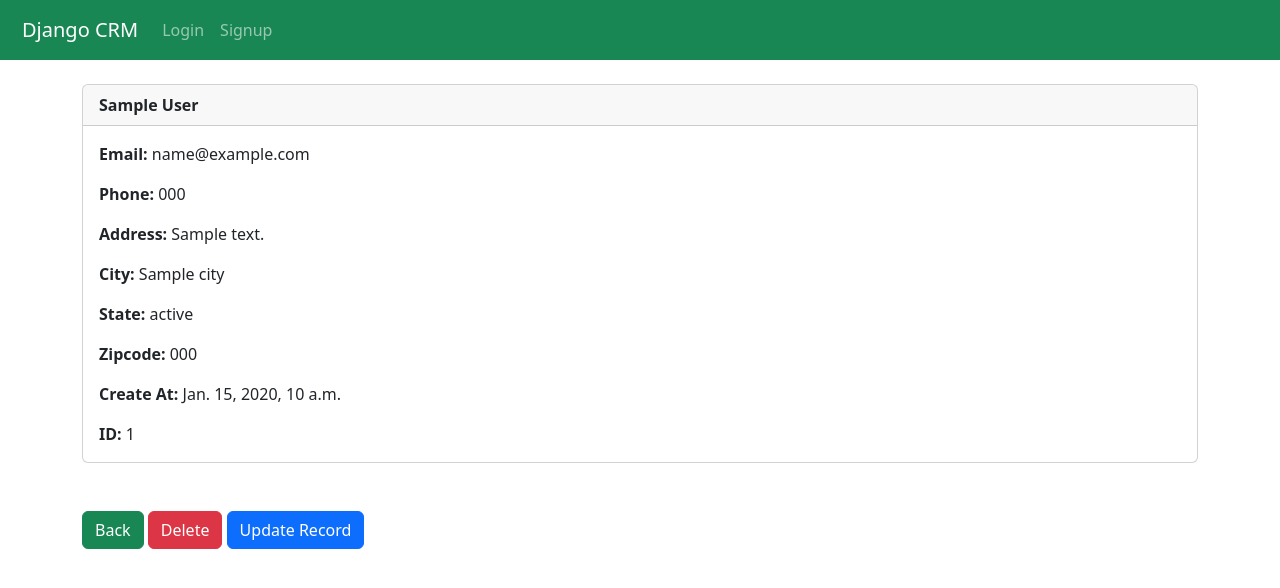
After one commit to Shakeeb01/Django-Updated-CRM, a Django app: template website/templates/website/record.html in a window 1280 px wide. The commit adds this page. Shown: the top 588 px of the page. Run offline with Django 5.2, Linux system fonts and the light colour scheme; the template is opened without the code that fills it: most values are stand-ins (such as "Sample title", 1, 10 or a date in 2020).

Commit message:
Final Commit as CRUD operation completed

```diff
--- a/website/templates/website/home.html
+++ b/website/templates/website/home.html
@@ -8,7 +8,7 @@
       <table class="table table-bordered table-hover">
           <thead class="table-dark text-center">
               <tr>
-                  <th>i d</th>
+                  <th>id</th>
                   <th>Created At</th>
                   <th>Name</th>
                   <th>Email</th>
@@ -24,7 +24,7 @@
                 {% if records %}
                   {% for record in records %}
                     <tr style="cursor: pointer;">
-                      <td><a href=""> {{record.id}} </a></td>
+                      <td><a href="{% url 'record' record.id %}"> {{record.id}} </a></td>
                       <td>{{record.created_at}}</td>
                       <td>{{ record.first_name }} {{ record.last_name }}</td>
                       <td>{{record.email}}</td>
--- a/website/templates/website/navbar.html
+++ b/website/templates/website/navbar.html
@@ -9,7 +9,7 @@
 
           {% if user.is_authenticated %}
           <li class="nav-item">
-            <a class="nav-link " aria-current="page" href="">Add Record</a>
+            <a class="nav-link " aria-current="page" href="{% url 'add_record' %}">Add Record</a>
           </li>
           <li class="nav-item">
             <a class="nav-link " aria-current="page" href="{% url 'logout' %}">Logout</a>
--- /dev/null
+++ b/website/templates/website/record.html
@@ -0,0 +1,52 @@
+{% extends 'website/base.html' %}
+{% block content %}
+
+
+
+<div class="card">
+  <div class="card-header"><strong>
+    	{{ record.first_name }}
+		{{ record.last_name }}</strong>
+  </div>
+  <div class="card-body">
+
+
+
+<p class="card-text">
+<strong>Email: </strong>{{ record.email }}</p>
+
+<p class="card-text">
+<strong>Phone: </strong>{{ record.phone }}
+</p>
+
+<p class="card-text">
+<strong>Address: </strong>{{ record.address }}</p>
+
+<p class="card-text">
+<strong>City: </strong>{{ record.city }}</p>
+
+<p class="card-text">
+<strong>State: </strong>{{ record.state }}</p>
+
+<p class="card-text">
+<strong>Zipcode: </strong>{{ record.zipcode }}</p>
+
+<p class="card-text">
+<strong>Create At: </strong>{{record.created_at }}</p>
+
+<p class="card-text">
+<strong>ID: </strong>{{ record.id }}</p>
+
+
+  </div>
+</div>
+
+<br/><br/>
+<a href="{% url 'home' %}" class="btn btn-success">Back</a>
+
+<a href="{% url 'delete_record' record.id %}" class="btn btn-danger">Delete</a>
+
+<a href="{% url 'update_record' record.id %}" class="btn btn-primary">Update Record</a>
+
+
+{% endblock %}
--- a/website/urls.py
+++ b/website/urls.py
@@ -6,4 +6,8 @@ urlpatterns = [
     path('',views.home,name='home'),
     path('logout/',views.logout_user,name='logout'),
     path('register/',views.register_user,name='register'),
+    path('add_record/',views.add_new_record,name='add_record'),
+    path('record/<int:pk>',views.record_detail,name='record'),
+    path('delete-record/<int:pk>',views.delete_record,name='delete_record'),
+    path('update-record/<int:pk>',views.update_record,name='update_record'),
 ]
```
Also changed, not shown: website/forms.py (+20 -0 lines), website/templates/website/add_record.html (added, +20 -0 lines), website/templates/website/update_record.html (added, +21 -0 lines), website/views.py (+60 -2 lines).
